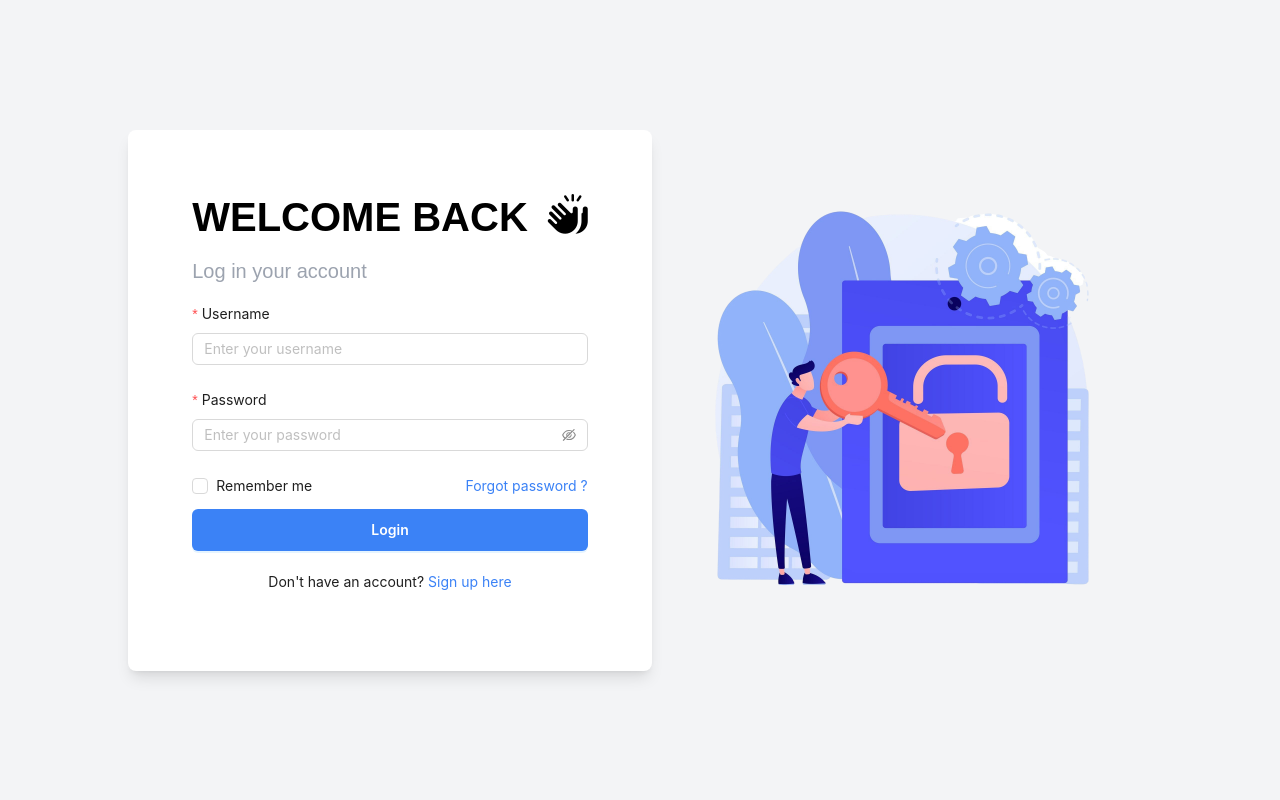
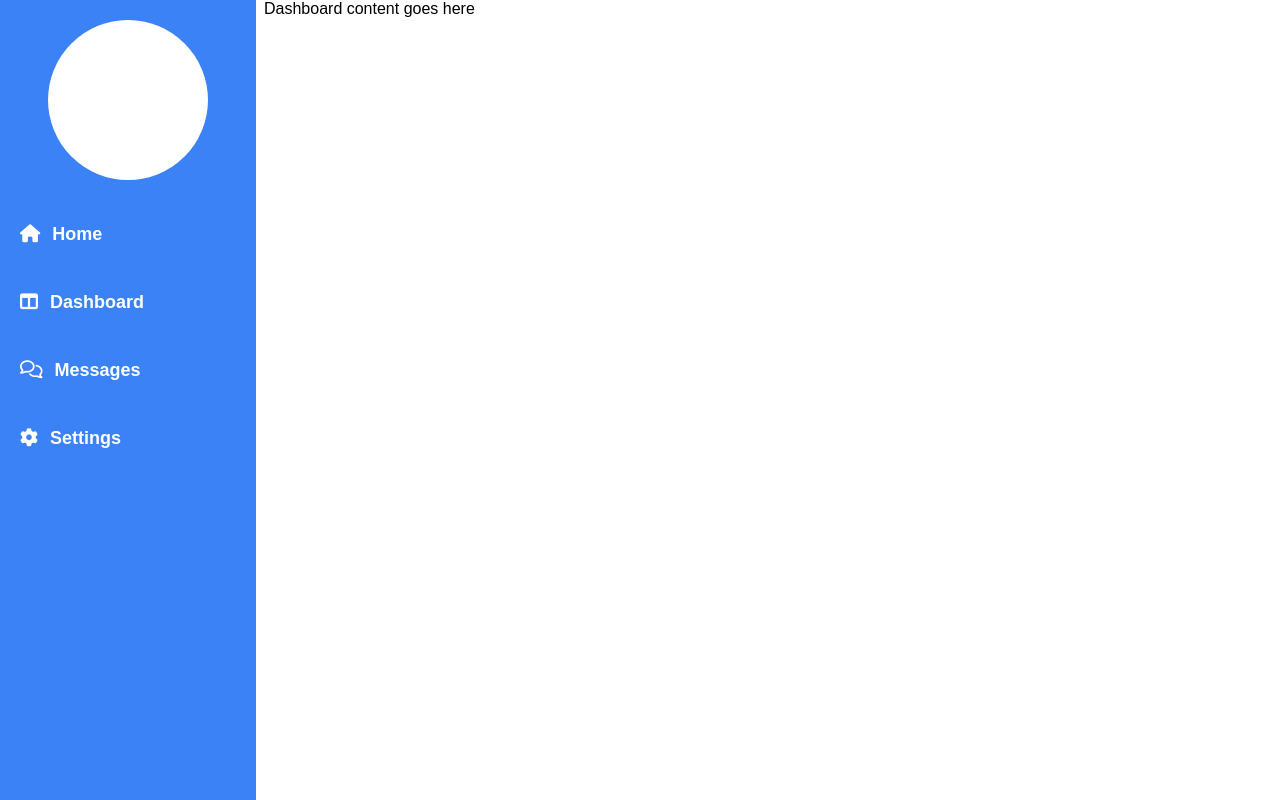
Before and after one commit to VQTss/find-house-FE, a React (Vite) app: page /dashboard in a window 1280 px wide. Before the commit this address led to /login. Built offline with nearby package versions, Linux system fonts and the light colour scheme.

Commit message:
layout dashboard

```diff
--- a/src/pages/Dashboard.tsx
+++ b/src/pages/Dashboard.tsx
@@ -1,5 +1,38 @@
 import React from "react";
+import { Link } from "react-router-dom";
 
-const Dashboard: React.FC = () => <h1>Dashboard (Private)</h1>;
+const Dashboard: React.FC = () => {
+    return (
+        <div className='flex gap-2'>
+            <div className="w-64 bg-blue-500 h-screen flex flex-col gap-5">
+                <div className="bg-white mx-auto my-5 rounded-full w-40 h-40 text-center"></div>
+                <div className="flex flex-col gap-10 mx-5 text-lg text-white">
+                    <div className="">
+                        <i className="fa-solid fa-house "></i>
+                        <Link to='/' className='mx-3 font-semibold'>Home</Link>
+                    </div>
+                    <div className="">
+                    <i className="fa-solid fa-table-columns"></i>
+                        <Link to='/dashboard' className='mx-3 font-semibold'>Dashboard</Link>
+                    </div>
+                    <div className="">
+                    <i className="fa-regular fa-comments"></i>
+                        <Link to='#' className='mx-3 font-semibold'>Messages</Link>
+                    </div>
+                    <div className="">
+                    <i className="fa-solid fa-gear"></i>
+                        <Link to='#' className='mx-3 font-semibold'>Settings</Link>
+                    </div>
+
+
+
+                </div>
+            </div>
+            <div className="content">
+                <p>Dashboard content goes here</p>
+            </div>
+        </div>
+    )
+};
 
 export default Dashboard;
--- a/src/routers/index.tsx
+++ b/src/routers/index.tsx
@@ -29,9 +29,9 @@ const AppRouter: React.FC = () => (
     <Route
       path="dashboard"
       element={
-        <PrivateRoute>
+        // <PrivateRoute>
           <Dashboard />
-        </PrivateRoute>
+        // </PrivateRoute>
       }
     />
 
```
